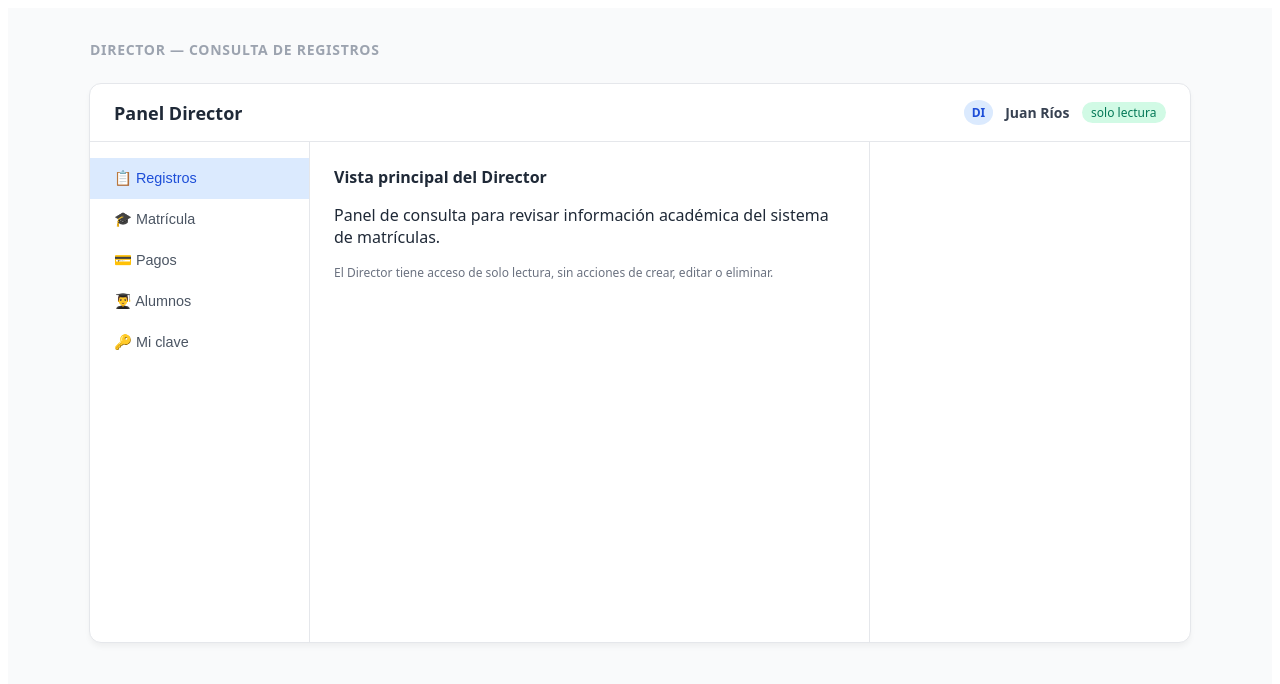
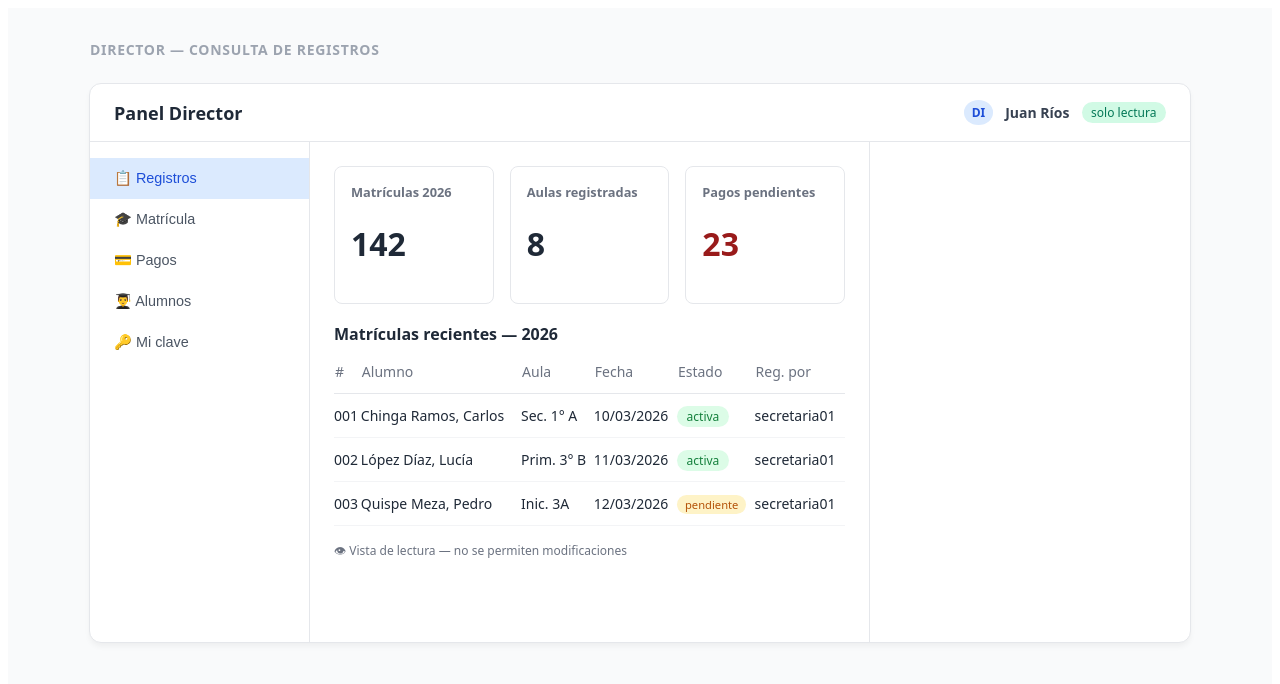
Before and after one commit to tiben10/front-end, a React (Vite) app: page /director-dashboard in a window 1280 px wide. Shown: the top 684 px of the page. Built offline with nearby package versions, Linux system fonts and the light colour scheme.

Commit message:
Agregando vista principal Director

```diff
--- a/src/pages/DirectorDashboard.jsx
+++ b/src/pages/DirectorDashboard.jsx
@@ -45,14 +45,73 @@ const DirectorDashboard = () => {
                     </aside>
 
                     <main className="dash-content">
-                        <h3 className="section-title">Vista principal del Director</h3>
-                        <p>
-                            Panel de consulta para revisar información académica del sistema de matrículas.
-                        </p>
-                        <p className="table-footer-note">
-                            El Director tiene acceso de solo lectura, sin acciones de crear, editar o eliminar.
-                        </p>
-                    </main>
+    <div style={{
+        display: 'grid',
+        gridTemplateColumns: 'repeat(3, 1fr)',
+        gap: '1rem',
+        marginBottom: '1.2rem'
+    }}>
+        <div className="perm-box">
+            <p className="perm-subtitle">Matrículas 2026</p>
+            <h1>142</h1>
+        </div>
+
+        <div className="perm-box">
+            <p className="perm-subtitle">Aulas registradas</p>
+            <h1>8</h1>
+        </div>
+
+        <div className="perm-box">
+            <p className="perm-subtitle">Pagos pendientes</p>
+            <h1 style={{ color: '#991b1b' }}>23</h1>
+        </div>
+    </div>
+
+    <h3 className="section-title">Matrículas recientes — 2026</h3>
+
+    <table className="users-table">
+        <thead>
+            <tr>
+                <th>#</th>
+                <th>Alumno</th>
+                <th>Aula</th>
+                <th>Fecha</th>
+                <th>Estado</th>
+                <th>Reg. por</th>
+            </tr>
+        </thead>
+        <tbody>
+            <tr>
+                <td>001</td>
+                <td>Chinga Ramos, Carlos</td>
+                <td>Sec. 1° A</td>
+                <td>10/03/2026</td>
+                <td><span className="status-badge status-active">activa</span></td>
+                <td>secretaria01</td>
+            </tr>
+            <tr>
+                <td>002</td>
+                <td>López Díaz, Lucía</td>
+                <td>Prim. 3° B</td>
+                <td>11/03/2026</td>
+                <td><span className="status-badge status-active">activa</span></td>
+                <td>secretaria01</td>
+            </tr>
+            <tr>
+                <td>003</td>
+                <td>Quispe Meza, Pedro</td>
+                <td>Inic. 3A</td>
+                <td>12/03/2026</td>
+                <td><span className="matric-badge matric-pendiente">pendiente</span></td>
+                <td>secretaria01</td>
+            </tr>
+        </tbody>
+    </table>
+
+    <div className="table-footer-note">
+        👁 Vista de lectura — no se permiten modificaciones
+    </div>
+</main>
                 </div>
             </div>
         </div>
```
